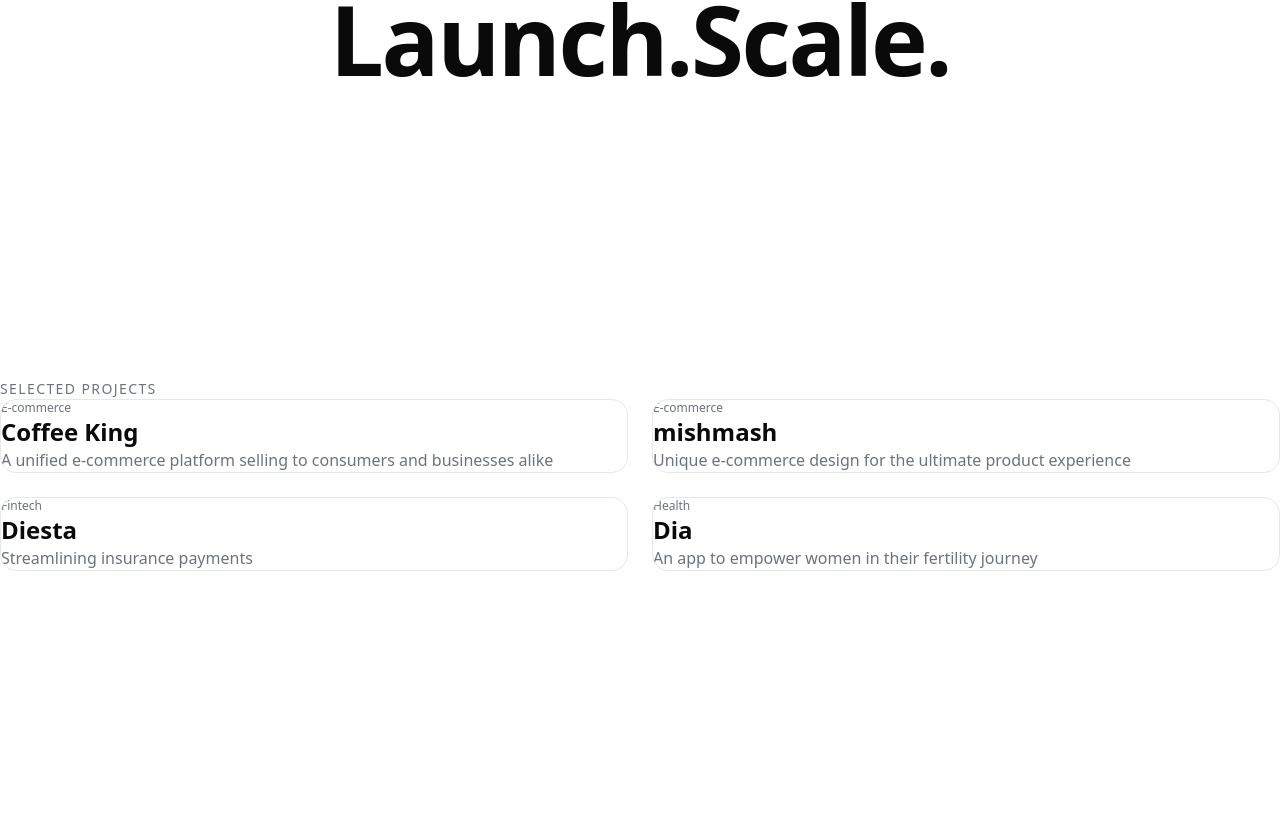
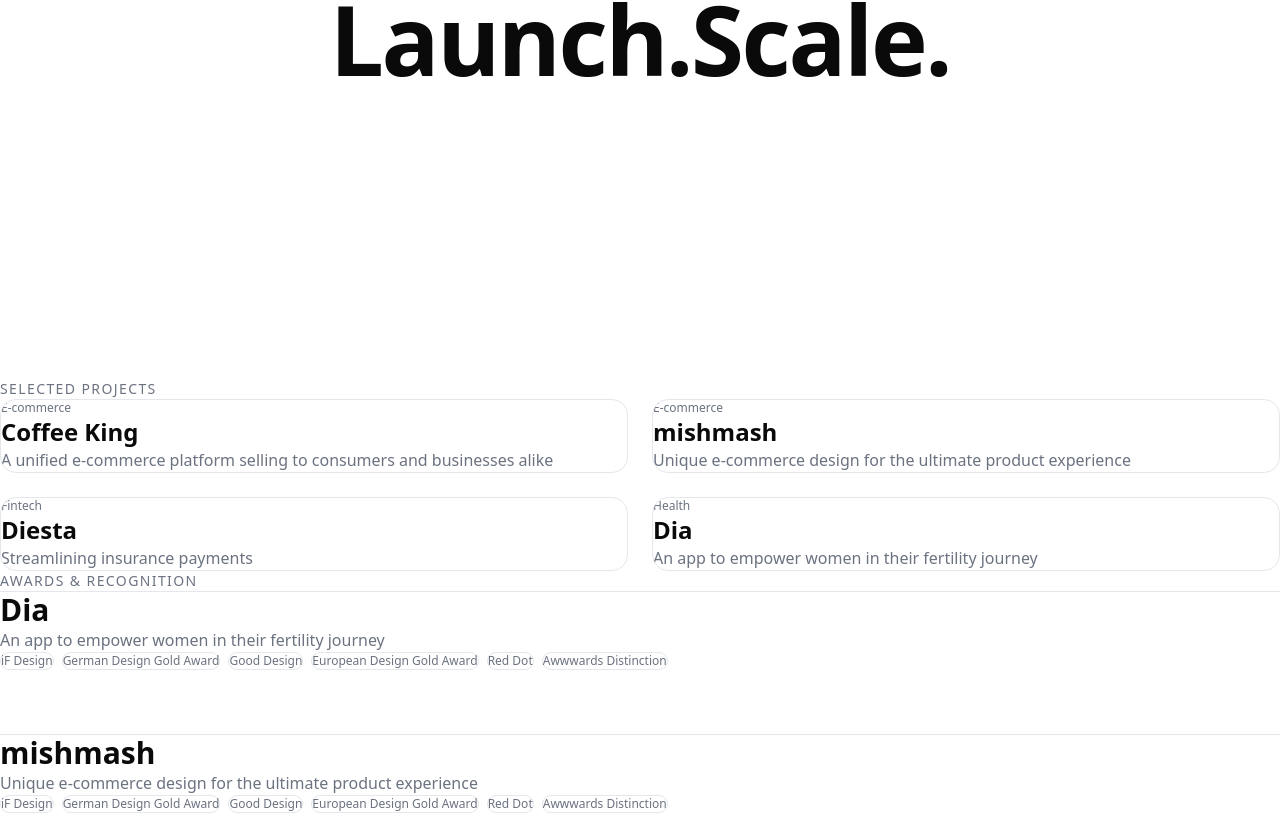
Before and after one commit to zkiihne/anima, a Next.js app: page / in a window 1280 px wide. Shown: the part 421-1234 px from the top of the page. Before the commit the page ends 992 px from the top, so only its background shows below. Built offline with nearby package versions, Linux system fonts and the light colour scheme.

Commit message:
feat: SelectedWork with award badges

```diff
--- a/src/app/page.tsx
+++ b/src/app/page.tsx
@@ -1,6 +1,7 @@
 import { Nav } from '@/components/nav/Nav'
 import { Hero } from '@/components/sections/Hero'
 import { Projects } from '@/components/sections/Projects'
+import { SelectedWork } from '@/components/sections/SelectedWork'
 
 export default function Home() {
   return (
@@ -9,6 +10,7 @@
       <main>
         <Hero />
         <Projects />
+        <SelectedWork />
       </main>
     </>
   )
--- /dev/null
+++ b/src/components/sections/SelectedWork.tsx
@@ -0,0 +1,28 @@
+import { selectedWork } from '@/lib/content'
+import { Badge } from '@/components/ui/Badge'
+import { AnimateIn } from '@/components/ui/AnimateIn'
+
+export function SelectedWork() {
+  return (
+    <section className="px-8 py-24">
+      <AnimateIn>
+        <h2 className="mb-12 text-sm font-medium uppercase tracking-widest text-[var(--muted)]">Awards & Recognition</h2>
+      </AnimateIn>
+      <div className="flex flex-col gap-16">
+        {selectedWork.map((project, i) => (
+          <AnimateIn key={project.id} delay={i * 0.08}>
+            <div className="border-t border-[var(--border)] pt-10">
+              <h3 className="mb-3 text-3xl font-semibold">{project.title}</h3>
+              <p className="mb-6 text-[var(--muted)]">{project.description}</p>
+              <div className="flex flex-wrap gap-2">
+                {project.awards.map(award => (
+                  <Badge key={award}>{award}</Badge>
+                ))}
+              </div>
+            </div>
+          </AnimateIn>
+        ))}
+      </div>
+    </section>
+  )
+}
```
